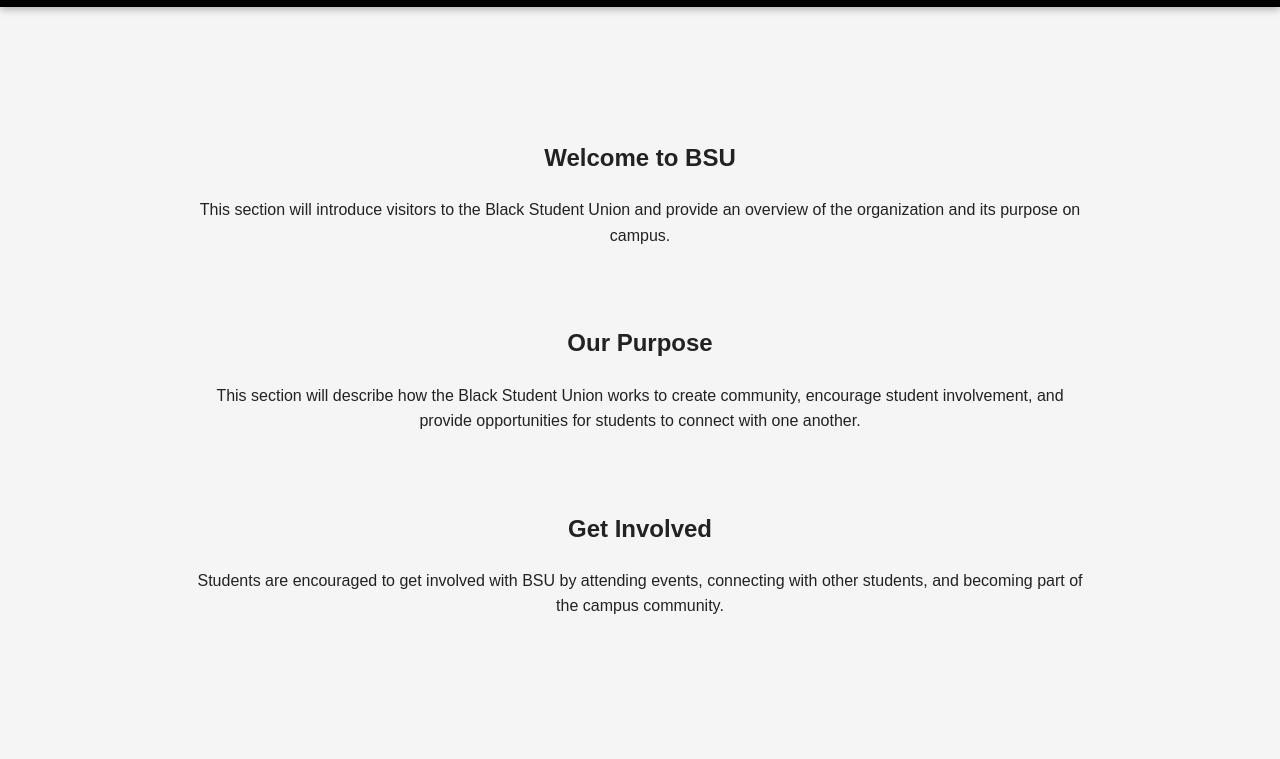
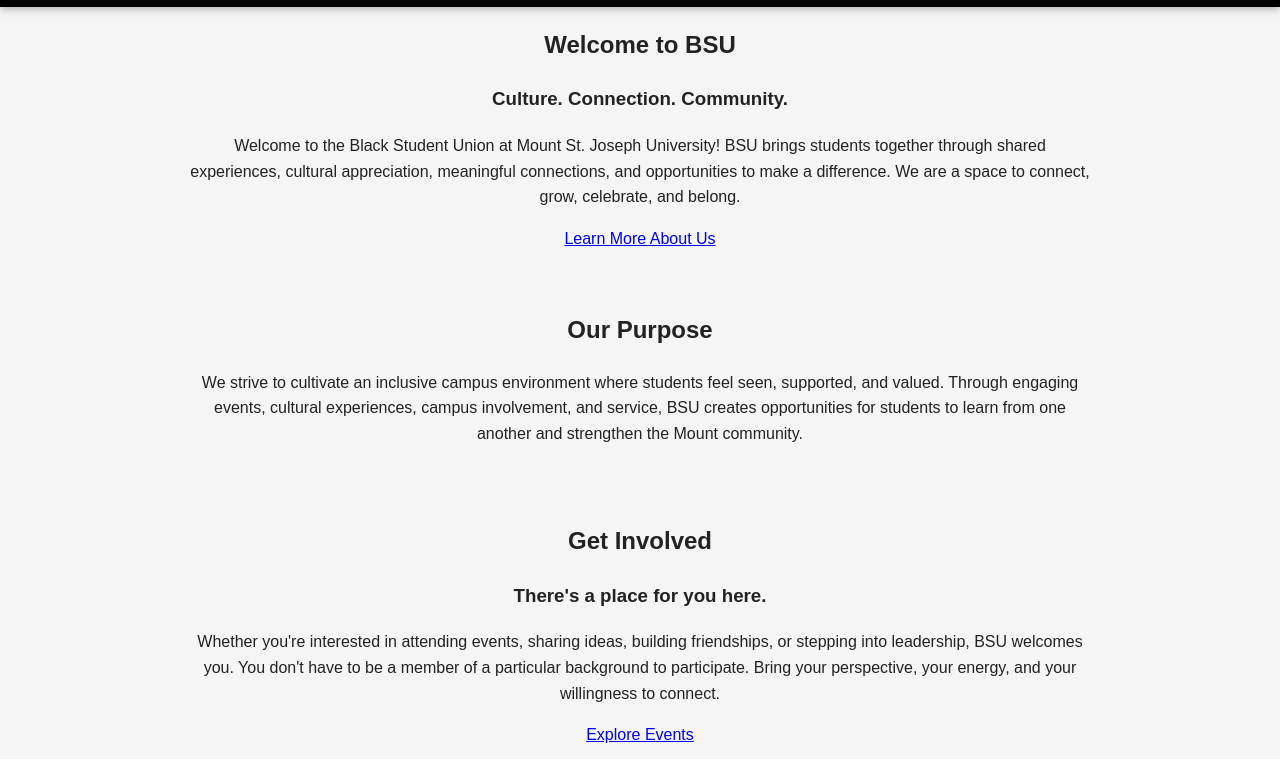
Before and after one commit to VaehLeNa/assignment1-vaehworsham, a plain HTML site: page index.html in a window 1280 px wide. Shown: the part 193-952 px from the top of the page. Drawn offline with Linux system fonts and the light colour scheme.

Commit message:
Enhance index.html with detailed content and title
Updated the title and added more detailed content to the welcome, purpose, and get involved sections.

```diff
--- a/index.html
+++ b/index.html
@@ -1,12 +1,12 @@
+
 <!DOCTYPE html>
 <html lang="en">
 
 <head>
     <meta charset="UTF-8">
     <meta name="viewport" content="width=device-width, initial-scale=1.0">
-    <title>Black Student Union</title>
+    <title>Black Student Union | Mount St. Joseph University</title>
 
-    <!-- Connects this HTML file to the CSS file -->
     <link rel="stylesheet" href="style.css">
 </head>
 
@@ -31,39 +31,57 @@
 
     <main>
 
-        <section>
+        <!-- Welcome Section -->
+        <section id="welcome">
             <h2>Welcome to BSU</h2>
 
+            <h3>Culture. Connection. Community.</h3>
+
             <p>
-                This section will introduce visitors to the Black Student Union
-                and provide an overview of the organization and its purpose on campus.
+                Welcome to the Black Student Union at Mount St. Joseph
+                University! BSU brings students together through shared
+                experiences, cultural appreciation, meaningful connections,
+                and opportunities to make a difference. We are a space
+                to connect, grow, celebrate, and belong.
+            </p>
+
+            <a href="about.html" class="button">Learn More About Us</a>
+        </section>
+
+        <!-- Purpose Section -->
+        <section id="purpose">
+            <h2>Our Purpose</h2>
+
+            <p>
+                We strive to cultivate an inclusive campus environment
+                where students feel seen, supported, and valued. Through
+                engaging events, cultural experiences, campus involvement,
+                and service, BSU creates opportunities for students to
+                learn from one another and strengthen the Mount community.
             </p>
         </section>
 
-        <section>
-            <h2>Our Purpose</h2>
+        <!-- Get Involved Section -->
+        <section id="get-involved">
+            <h2>Get Involved</h2>
+
+            <h3>There's a place for you here.</h3>
 
             <p>
-                This section will describe how the Black Student Union works to
-                create community, encourage student involvement, and provide
-                opportunities for students to connect with one another.
+                Whether you're interested in attending events, sharing
+                ideas, building friendships, or stepping into leadership,
+                BSU welcomes you. You don't have to be a member of a
+                particular background to participate. Bring your
+                perspective, your energy, and your willingness to connect.
             </p>
-        </section>
 
-        <section>
-            <h2>Get Involved</h2>
-
-            <p>
-                Students are encouraged to get involved with BSU by attending
-                events, connecting with other students, and becoming part of
-                the campus community.
-            </p>
+            <a href="events.html" class="button">Explore Events</a>
         </section>
 
     </main>
 
     <footer>
-        <p>&copy; 2026 Black Student Union</p>
+        <p>&copy; 2026 Black Student Union | Mount St. Joseph University</p>
     </footer>
 
 </body>
```
